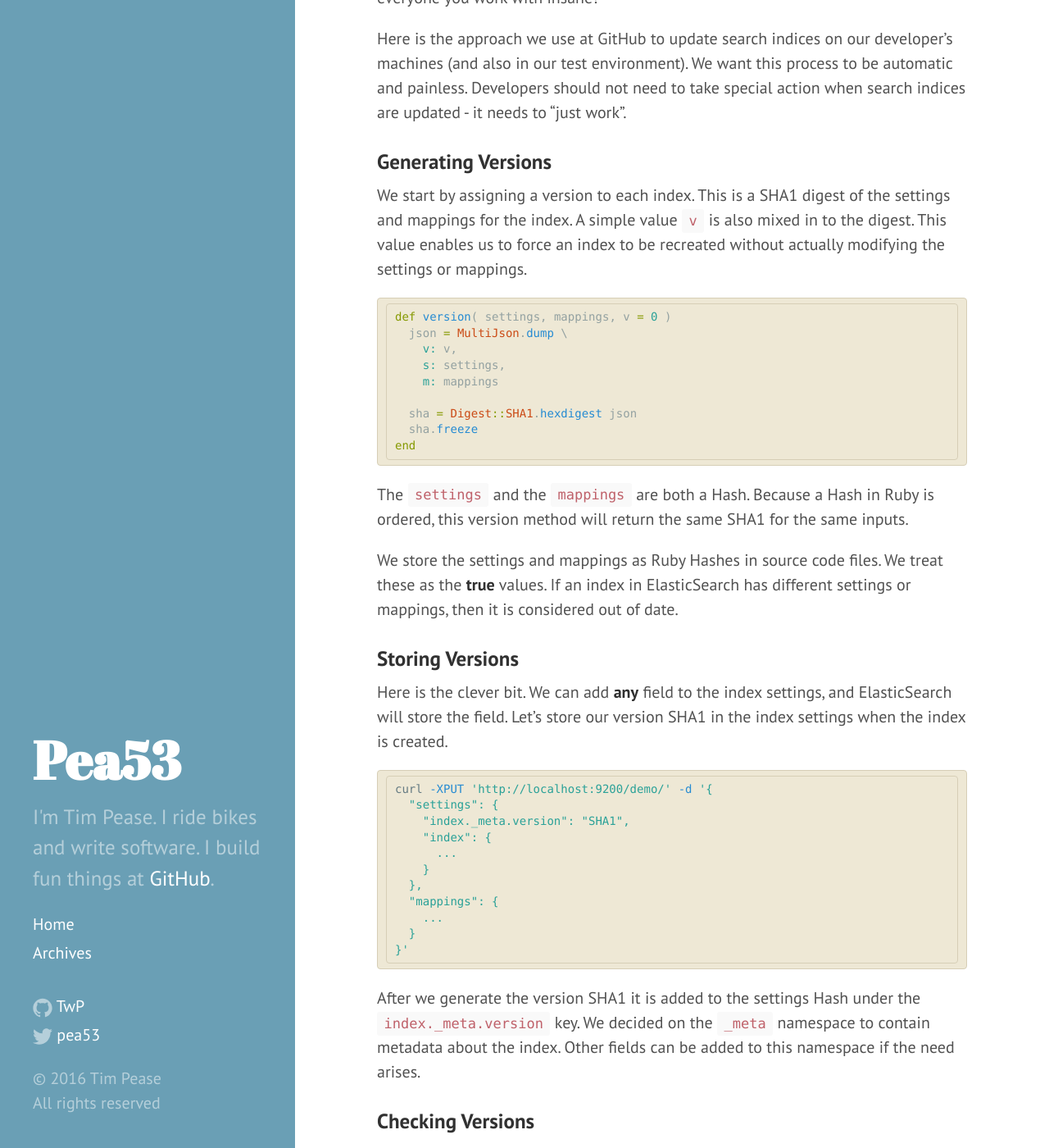
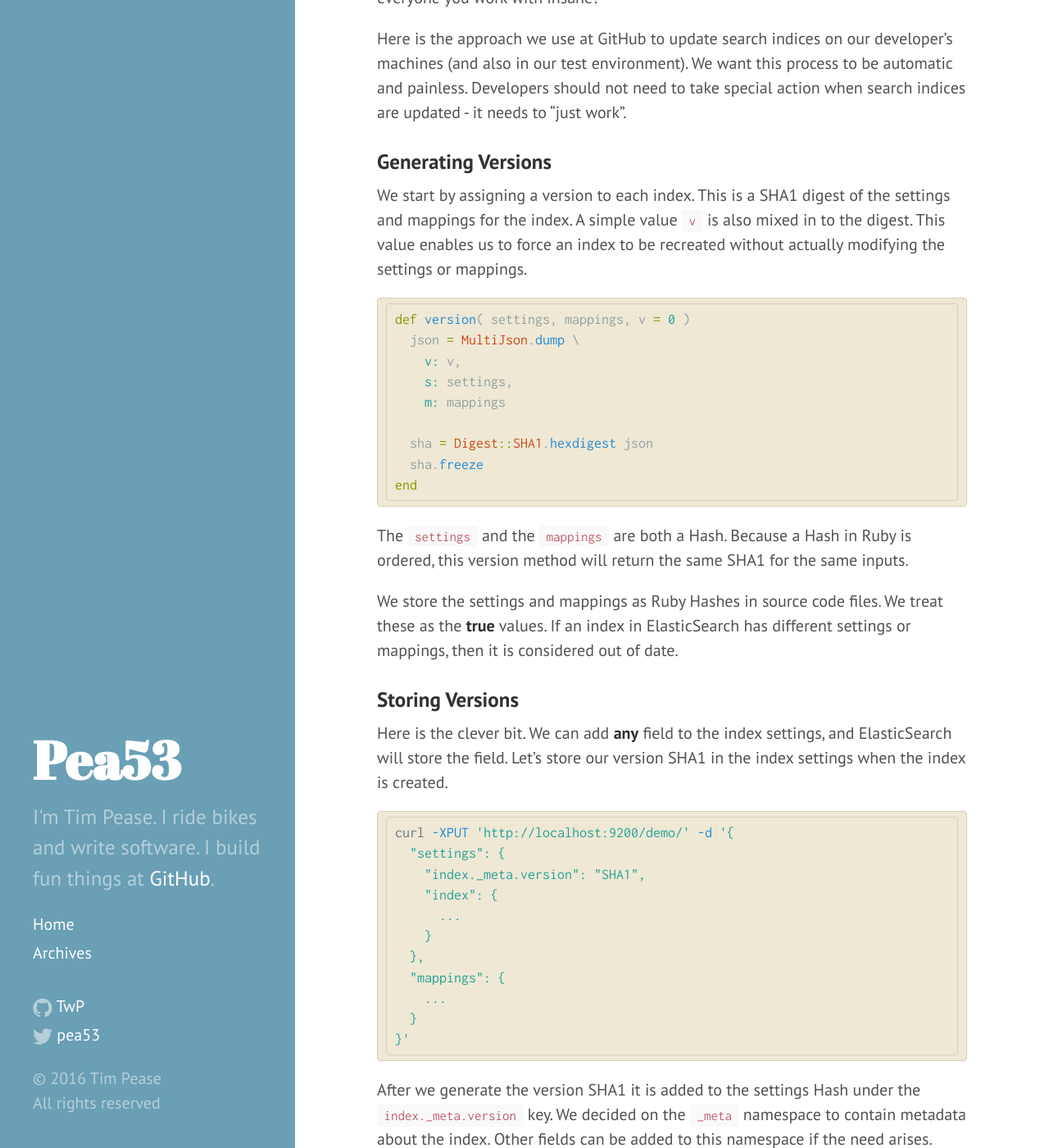
Before and after one commit to TwP/twp.github.io, a Jekyll site: the page built from index.html, in a window 1280 px wide and 1400 px high, scrolled down 258 px. Shown: the whole window at 82% size. Built offline with Jekyll 4.4.1, drawn with Linux system fonts in a browser that asks for light colours; the list of posts is cut into pages by our own code.

Commit message:
using the inconsolata font

```diff
--- a/_includes/head.html
+++ b/_includes/head.html
@@ -24,6 +24,9 @@
   <link rel="apple-touch-icon-precomposed" sizes="144x144" href="{{ "/assets/apple-touch-icon-144-precomposed.png" | relative_url }}">
   <link rel="shortcut icon" href="{{ "/assets/favicon.ico" | relative_url }}">
 
+  <!-- Fonts -->
+  <link rel="stylesheet" type="text/css" href="https://fonts.googleapis.com/css?family=Inconsolata">
+
   <!-- RSS -->
   <link rel="alternate" type="application/rss+xml" title="{{ site.title | escape }}" href="{{ "/feed.xml" | relative_url }}">
 </head>
--- a/assets/css/poole.css
+++ b/assets/css/poole.css
@@ -150,7 +150,7 @@
 /* Code */
 code,
 pre {
-  font-family: Menlo, Monaco, "Courier New", monospace;
+  font-family: Inconsolata, Menlo, Monaco, "Courier New", monospace;
 }
 code {
   padding: .25em .5em;
@@ -164,7 +164,7 @@
   margin-top: 0;
   margin-bottom: 1rem;
   padding: 1rem;
-  font-size: .8rem;
+  font-size: 0.9rem;
   line-height: 1.4;
   white-space: pre;
   white-space: pre-wrap;
@@ -183,7 +183,6 @@
 .highlight {
   margin-bottom: 1rem;
   border-radius: 4px;
-  font-size: 14px;
 }
 .highlight pre {
   margin-bottom: 0;
--- a/assets/css/syntax.css
+++ b/assets/css/syntax.css
@@ -2,7 +2,6 @@
   background-color: #eee8d5;
   color: #657b83;
   border: 1px solid #d6ceb6;
-  overflow: auto;
   padding: 6px 10px;
 }
 .highlight .c { color: #586E75 }
```
